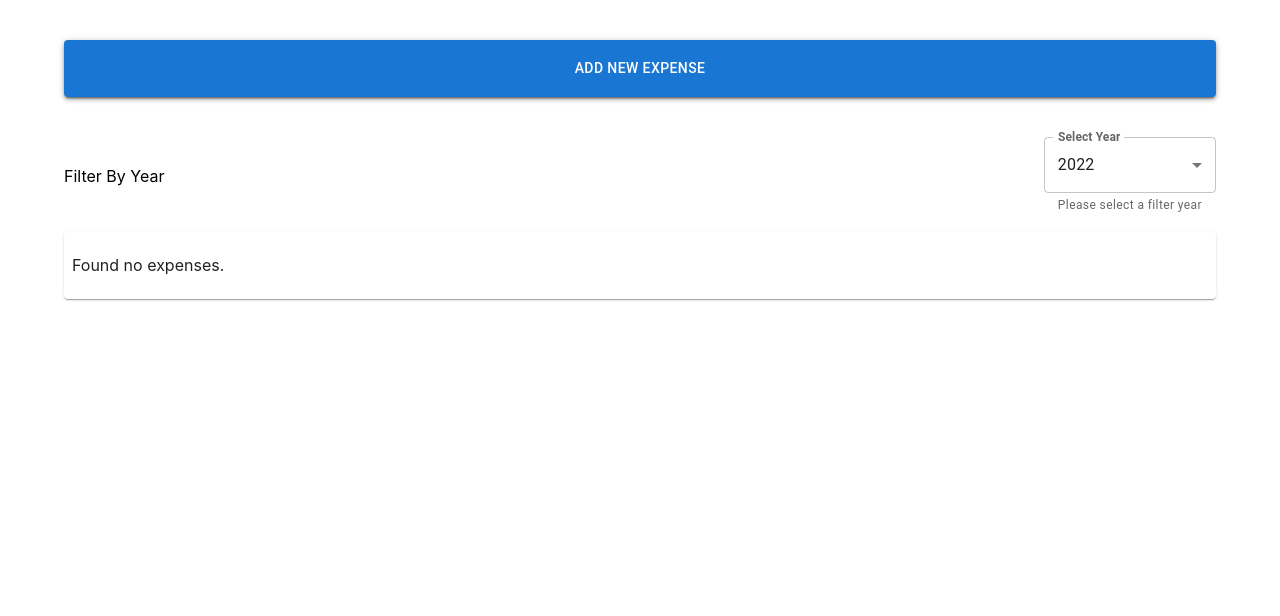
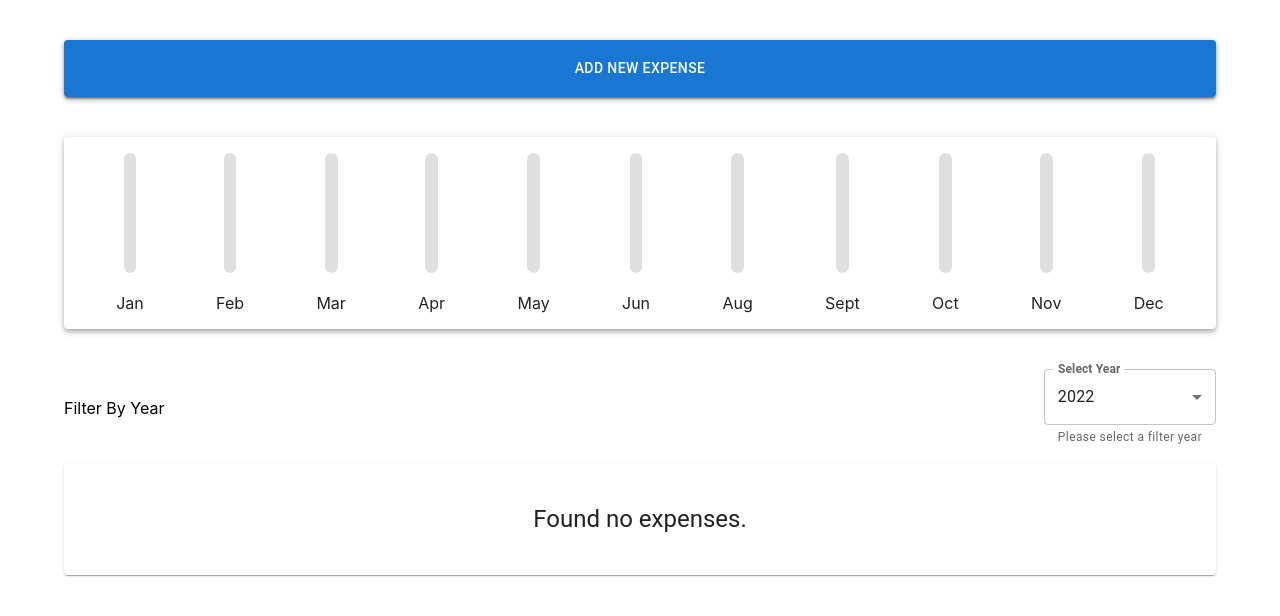
Before and after one commit to tanishbaansal/Expense-Tracker, a React (Create React App) app: page / in a window 1280 px wide. Shown: the top 616 px of the page. Built offline with nearby package versions, Linux system fonts and the light colour scheme.

Commit message:
Added the chart with fill feature

```diff
--- /dev/null
+++ b/src/components/Chart/Chart.css
@@ -0,0 +1,8 @@
+.chart {
+    padding: 1rem;
+    border-radius: 12px;
+    text-align: center;
+    display: flex;
+    justify-content: space-around;
+    height: 10rem;
+  }
--- /dev/null
+++ b/src/components/Chart/Chart.js
@@ -0,0 +1,21 @@
+import ChartBar from "./ChartBar";
+import "./Chart.css";
+
+const Charts = (props) => {
+	const dataPointsValues = props.dataPoints.map((dataPoint) => dataPoint.value);
+	const totalMaximum = Math.max(...dataPointsValues);
+	return (
+		<div className='chart'>
+			{props.dataPoints.map((dataPoint) => (
+				<ChartBar
+					value={dataPoint.value}
+					maxValue={totalMaximum}
+					label={dataPoint.label}
+					key={dataPoint.label}
+				/>
+			))}
+		</div>
+	);
+};
+
+export default Charts;
--- /dev/null
+++ b/src/components/Chart/ChartBar.css
@@ -0,0 +1,29 @@
+.chart-bar {
+    height: 100%;
+    display: flex;
+    flex-direction: column;
+    align-items: center;
+  }
+
+  .chart-bar__inner {
+    height: 100%;
+    width: 0.8em;
+    border-radius: 0.8em;
+    background-color: #dfdfdf;
+    overflow: hidden;
+    display: flex;
+    flex-direction: column;
+    justify-content: flex-end;
+  }
+
+  .chart-bar__fill {
+    background-color: #1976d2;
+    width: 100%;
+    transition: all 0.3s ease-out;
+  }
+
+  .chart-bar__label {
+    padding-top: 20px;
+    font-size: 1rem;
+    text-align: center;
+  }
--- /dev/null
+++ b/src/components/Chart/ChartBar.js
@@ -0,0 +1,20 @@
+import "./ChartBar.css";
+
+const ChartBar = (props) => {
+	let barFillHeight = "0%";
+	if (props.maxValue > 0) {
+		barFillHeight = `${Math.round((props.value / props.maxValue) * 100)}%`;
+	}
+	return (
+		<div className='chart-bar'>
+			<div className='chart-bar__inner'>
+				<div
+					className='chart-bar__fill'
+					style={{ height: barFillHeight }}></div>
+			</div>
+			<div className='chart-bar__label'>{props.label}</div>
+		</div>
+	);
+};
+
+export default ChartBar;
--- a/src/components/Expenses/ExpenseDate.js
+++ b/src/components/Expenses/ExpenseDate.js
@@ -21,7 +21,6 @@ const ExpenseDate = (props) => {
 				flexDirection: "column",
 				":hover": {
 					boxShadow: 6,
-					cursor: "pointer",
 					color: "white",
 					bgcolor: "#000000",
 					transition: "all 0.2s ease-in-out",
--- a/src/components/Expenses/ExpenseItem.js
+++ b/src/components/Expenses/ExpenseItem.js
@@ -16,9 +16,6 @@ const ExpenseItem = (props) => {
 			<div className='expense-item__description'>
 				<h2>{title}</h2>
 				<Button variant='outlined'>${props.amount}</Button>
-				<Button variant='contained' onClick={clickHandler}>
-					Change Title
-				</Button>
 			</div>
 		</Card>
 	);
--- a/src/components/Expenses/Expenses.js
+++ b/src/components/Expenses/Expenses.js
@@ -1,6 +1,7 @@
 import ExpensesFilter from "./../Filter/ExpensesFilter";
 import { useState } from "react";
 import ExpensesList from "./ExpensesList";
+import ExpensesChart from "./ExpensesChart";
 const Expenses = (props) => {
 	const [filteredYear, setfilteredYear] = useState("2022");
 	const filteredExpenses = props.items.filter((expense) => {
@@ -12,6 +13,7 @@ const Expenses = (props) => {
 
 	return (
 		<div>
+			<ExpensesChart expenses={filteredExpenses} />
 			<ExpensesFilter filterYear={filteredYear} onExpensesFilter={saveFilter} />
 			<ExpensesList items={filteredExpenses} />
 		</div>
--- /dev/null
+++ b/src/components/Expenses/ExpensesChart.js
@@ -0,0 +1,64 @@
+import { Paper } from "@mui/material";
+import React from "react";
+import Chart from "../Chart/Chart";
+
+const ExpensesChart = (props) => {
+	const chartDataPoints = [
+		{
+			label: "Jan",
+			value: 0,
+		},
+		{
+			label: "Feb",
+			value: 0,
+		},
+		{
+			label: "Mar",
+			value: 0,
+		},
+		{
+			label: "Apr",
+			value: 0,
+		},
+		{
+			label: "May",
+			value: 0,
+		},
+		{
+			label: "Jun",
+			value: 0,
+		},
+		{
+			label: "Aug",
+			value: 0,
+		},
+		{
+			label: "Sept",
+			value: 0,
+		},
+		{
+			label: "Oct",
+			value: 0,
+		},
+		{
+			label: "Nov",
+			value: 0,
+		},
+		{
+			label: "Dec",
+			value: 0,
+		},
+	];
+
+	for (const expense of props.expenses) {
+		const expenseMonth = expense.date.getMonth();
+		chartDataPoints[expenseMonth].value += expense.amount;
+	}
+	return (
+		<Paper elevation={4} sx={{ marginY: 5 }}>
+			<Chart dataPoints={chartDataPoints} />
+		</Paper>
+	);
+};
+
+export default ExpensesChart;
--- a/src/components/Expenses/ExpensesList.js
+++ b/src/components/Expenses/ExpensesList.js
@@ -1,11 +1,16 @@
 import React from "react";
-import { Card } from "@mui/material";
+import { Card, Typography } from "@mui/material";
 import ExpenseItem from "./ExpenseItem";
 const ExpensesList = (props) => {
 	if (props.items.length === 0) {
 		return (
-			<Card className='expense-item'>
-				<p>Found no expenses.</p>
+			<Card>
+				<Typography
+					variant='h5'
+					sx={{ p: 5, textAlign: "center" }}
+					component='div'>
+					Found no expenses.
+				</Typography>
 			</Card>
 		);
 	}
```
